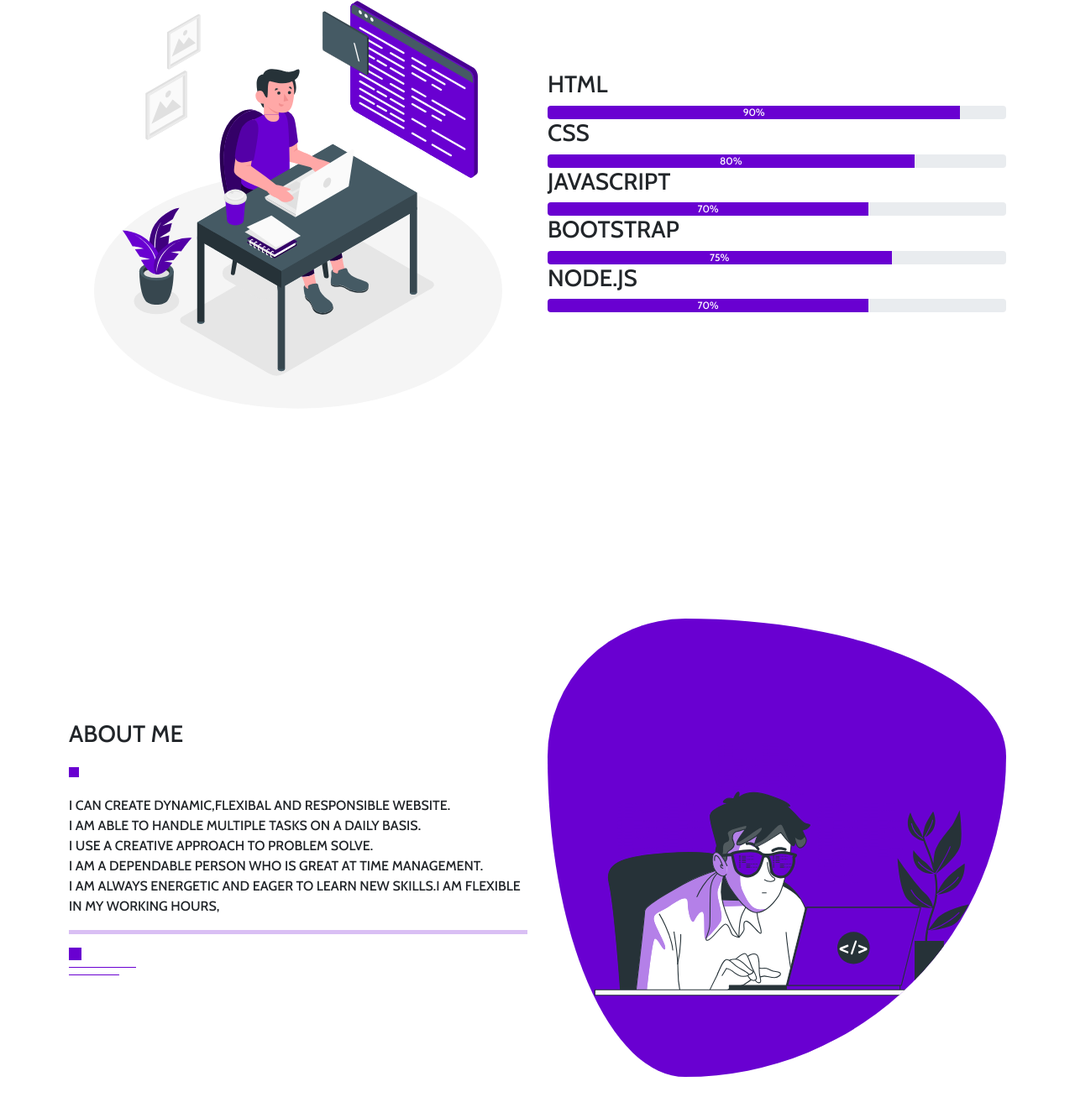
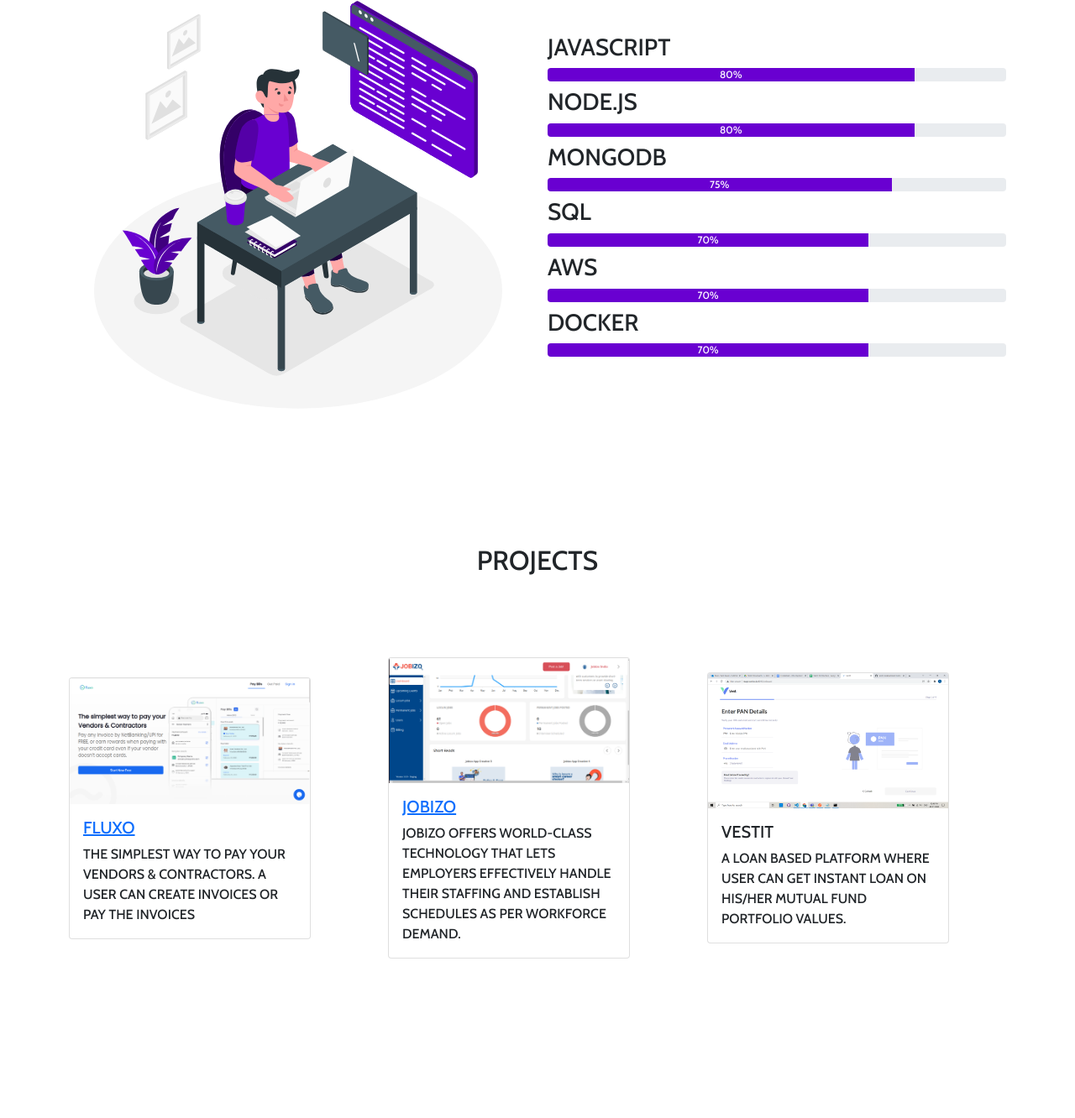
Before and after one commit to rawalYash/portfollio, a plain HTML site: page index.html in a window 1280 px wide. Shown: the part 911-2243 px from the top of the page at 84% size. Drawn offline with nearby package versions, Linux system fonts and the light colour scheme.

Commit message:
version 2.0

```diff
--- a/index.html
+++ b/index.html
@@ -69,7 +69,7 @@
               The purpose is to show my skill to everyone<br />Find about my
               skill below :)
             </p>
-            <a class="main-btn" href="./Resume/yashrawalresume.pdf">Download CV</a >
+            <a class="main-btn" href="./Resume/yash-rawal-resume.pdf">Download CV</a >
           </div>
           <div class="col-md-6 text-end align-bottom">
             <img class="img" src="img/undraw_heatmap_uyye.svg" />
@@ -80,7 +80,7 @@
 
     <!-- Skill section..... -->
 
-    <section class="about" id="skill">
+    <section class="skillSection" id="skill">
       <h2 class="skill text-center">SKILLS</h2>
       <div class="container">
         <div class="row">
@@ -88,7 +88,85 @@
             <img src="img/Code typing-amico.svg" />
           </div>
           <div class="col-md-6">
-            <h3>HTML</h3>
+            <h3 style="margin-top: 0.5rem">JAVASCRIPT</h3>
+            <div class="progress">
+              <div
+                class="progress-bar"
+                role="progressbar"
+                style="width: 80%"
+                aria-valuenow="80"
+                aria-valuemin="0"
+                aria-valuemax="100"
+              >
+                80%
+              </div>
+            </div>
+            <h3 style="margin-top: 0.5rem">NODE.JS</h3>
+            <div class="progress">
+              <div
+                class="progress-bar"
+                role="progressbar"
+                style="width: 80%"
+                aria-valuenow="80"
+                aria-valuemin="0"
+                aria-valuemax="100"
+              >
+                80%
+              </div>
+            </div>
+            <h3 style="margin-top: 0.5rem">MONGODB</h3>
+            <div class="progress">
+              <div
+                class="progress-bar"
+                role="progressbar"
+                style="width: 75%"
+                aria-valuenow="75"
+                aria-valuemin="0"
+                aria-valuemax="100"
+              >
+                75%
+              </div>
+            </div>
+            <h3 style="margin-top: 0.5rem">SQL</h3>
+            <div class="progress">
+              <div
+                class="progress-bar"
+                role="progressbar"
+                style="width: 70%"
+                aria-valuenow="70"
+                aria-valuemin="0"
+                aria-valuemax="100"
+              >
+                70%
+              </div>
+            </div>
+            <h3 style="margin-top: 0.5rem">AWS</h3>
+            <div class="progress">
+              <div
+                class="progress-bar"
+                role="progressbar"
+                style="width: 70%"
+                aria-valuenow="70"
+                aria-valuemin="0"
+                aria-valuemax="100"
+              >
+                70%
+              </div>
+            </div>
+            <h3 style="margin-top: 0.5rem">DOCKER</h3>
+            <div class="progress">
+              <div
+                class="progress-bar"
+                role="progressbar"
+                style="width: 70%"
+                aria-valuenow="70"
+                aria-valuemin="0"
+                aria-valuemax="100"
+              >
+                70%
+              </div>
+            </div>
+            <!-- <h3>HTML</h3>
             <div class="progress">
               <div
                 class="progress-bar"
@@ -114,19 +192,6 @@
                 80%
               </div>
             </div>
-            <h3>JAVASCRIPT</h3>
-            <div class="progress">
-              <div
-                class="progress-bar"
-                role="progressbar"
-                style="width: 70%"
-                aria-valuenow="70"
-                aria-valuemin="0"
-                aria-valuemax="100"
-              >
-                70%
-              </div>
-            </div>
             <h3>BOOTSTRAP</h3>
             <div class="progress">
               <div
@@ -139,18 +204,42 @@
               >
                 75%
               </div>
+            </div> -->
+          </div>
+        </div>
+      </div>
+    </section>
+
+    <!-- Project section -->
+
+    <section class="projectSection" id="skill">
+      <h2 class="text-center" style="margin-top: 0; padding-top: 0; padding-bottom: 1rem;">PROJECTS</h2>
+      <div class="container">
+        <div class="row pt-5">
+          <div class="col-md-4 mt-4">
+            <div class="card" style="width: 18rem;">
+              <img class="card-img-top" src="img/fluxo.png" alt="Card image cap">
+              <div class="card-body">
+                <h5 class="card-title"><a href="https://fluxopayments.com/">Fluxo</a></h5>
+                <p class="card-text">The simplest way to pay your Vendors & Contractors. A user can create invoices or pay the invoices</p>
+              </div>
             </div>
-            <h3>NODE.JS</h3>
-            <div class="progress">
-              <div
-                class="progress-bar"
-                role="progressbar"
-                style="width: 70%"
-                aria-valuenow="70"
-                aria-valuemin="0"
-                aria-valuemax="100"
-              >
-                70%
+          </div>
+          <div class="col-md-4 mt-4">
+            <div class="card" style="width: 18rem;">
+              <img class="card-img-top" src="/img/jobizo.png" alt="Card image cap">
+              <div class="card-body">
+                <h5 class="card-title"><a href="https://webapp.jobizo.com/login">Jobizo</a></h5>
+                <p class="card-text">Jobizo offers world-class technology that lets employers effectively handle their staffing and establish schedules as per workforce demand.</p>
+              </div>
+            </div>
+          </div>
+          <div class="col-md-4 mt-4">
+            <div class="card" style="width: 18rem;">
+              <img class="card-img-top" src="/img/vestit.png" alt="Card image cap">
+              <div class="card-body">
+                <h5 class="card-title">Vestit</h5>
+                <p class="card-text">A loan based platform where user can get instant loan on his/her mutual fund portfolio values.</p>
               </div>
             </div>
           </div>
@@ -166,11 +255,13 @@
             <h3>about me</h3>
             <span class="square"></span>
             <p>
+              Backend developer with 2 year of experience in building high-performance, scalable and secure web apps/websites. currently working as full
+              time Backend-developer looking for good opportunity in the domain of backend- development.
               I can create dynamic,flexibal and responsible website.<br />I am
-              able to handle multiple tasks on a daily basis.<br />I use a
-              creative approach to problem solve.<br />I am a dependable person
+              able to handle multiple tasks on a daily basis<br />
+              I am a dependable person
               who is great at time management.<br />I am always energetic and
-              eager to learn new skills.I am flexible in my working hours,
+              eager to learn new skills.I am flexible in my working hours.
             </p>
             <hr />
             <div class="line">
@@ -254,7 +345,7 @@
         </div>
       </div>
       <small class="d-block justify-content-center text-center">
-        &copy; All rights reserved ! yash rawal 2021-2022</small
+        &copy; All rights reserved ! yash rawal 2021-2023</small
       >
     </footer>
 
--- a/src/style.css
+++ b/src/style.css
@@ -98,6 +98,15 @@ body{
 .about{
     min-height: 100vh;
 }
+.skillSection{
+    min-height: 95vh;
+}
+
+
+.projectSection{
+    min-height: 85vh;
+}
+
 .skill{
     padding-top: 20px;
 }
```
Also changed, not shown: img/fluxo.png (added), img/jobizo.png (added), img/vestit.png (added), 2 other files.
